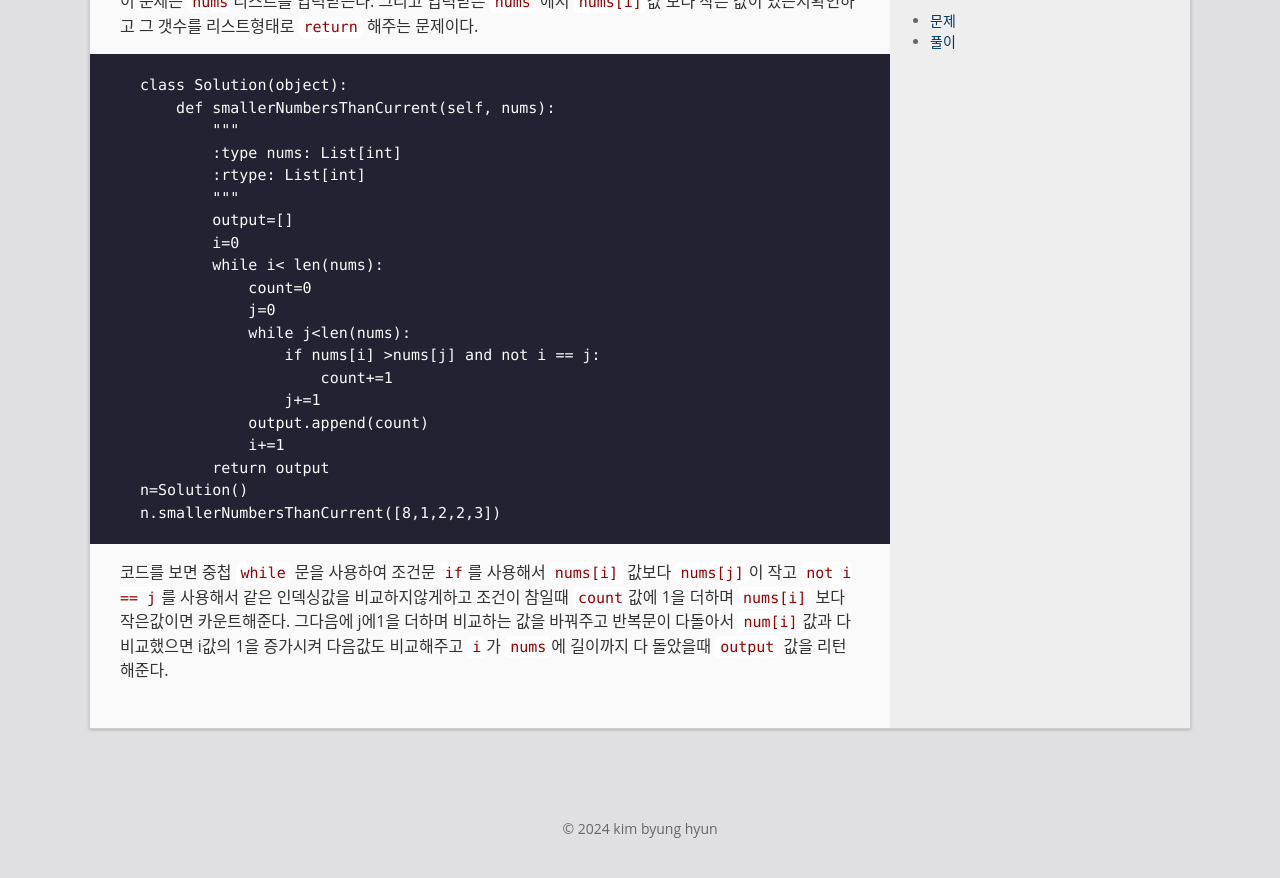
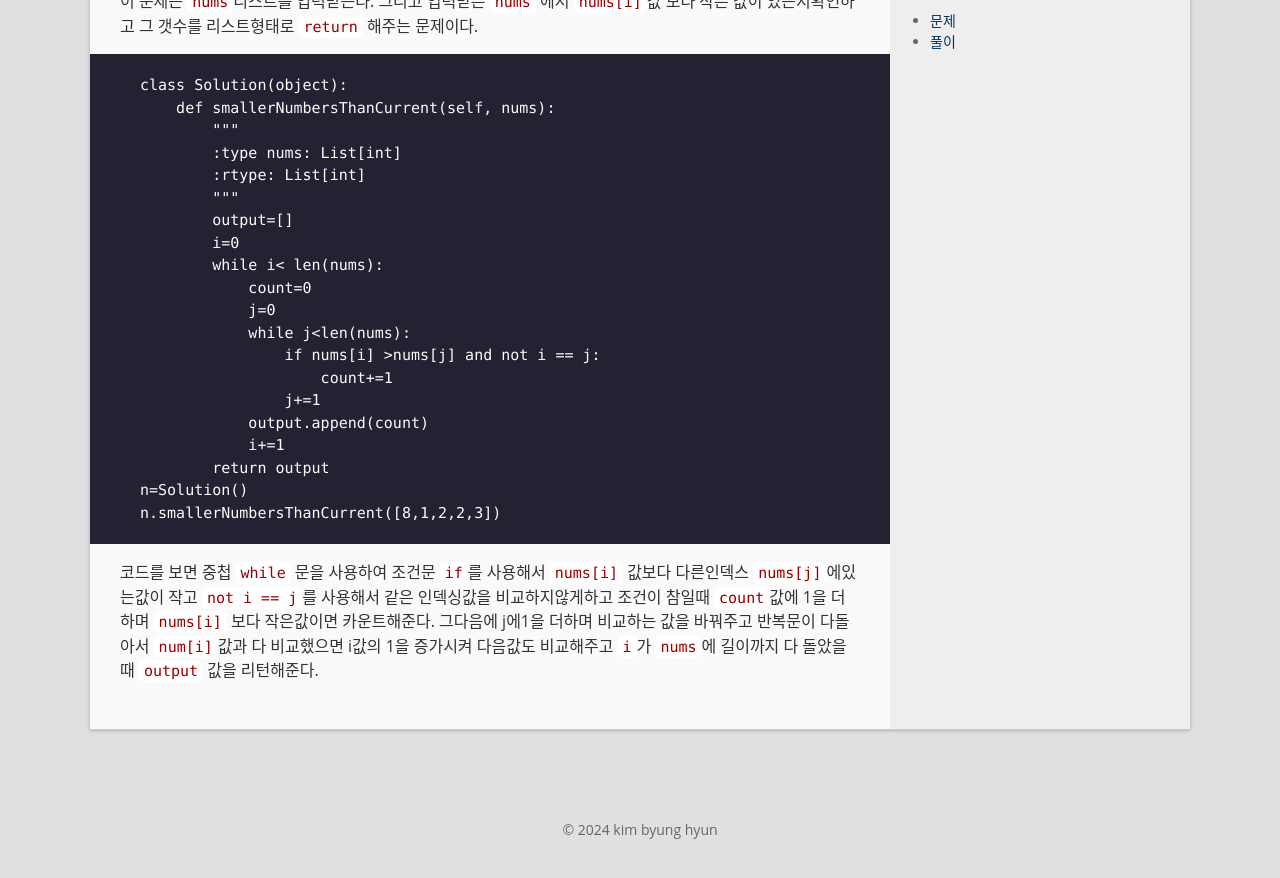
Before and after one commit to bh6366632/bh6366632.github.com, a Jekyll site: the page built from _posts/2024-04-29-manybumbers.md, in a window 1280 px wide and 900 px high, scrolled down 777 px. Shown: the top 878 px of the window. Built offline with Jekyll 4.4.1, drawn with Linux system fonts in a browser that asks for light colours.

Commit message:
Update 2024-04-29-manybumbers.md

````diff
--- a/_posts/2024-04-29-manybumbers.md
+++ b/_posts/2024-04-29-manybumbers.md
@@ -49,6 +49,6 @@ n=Solution()
 n.smallerNumbersThanCurrent([8,1,2,2,3])
 ```
 
-코드를 보면 중첩 `while` 문을 사용하여 조건문 `if`를 사용해서 `nums[i]` 값보다 `nums[j]`이 작고 `not i == j`를 사용해서 같은 인덱싱값을
+코드를 보면 중첩 `while` 문을 사용하여 조건문 `if`를 사용해서 `nums[i]` 값보다 다른인덱스 `nums[j]`에있는값이 작고 `not i == j`를 사용해서 같은 인덱싱값을
 비교하지않게하고 조건이 참일때 `count`값에 1을 더하며 `nums[i]` 보다 작은값이면 카운트해준다. 그다음에 j에1을 더하며 비교하는 값을 바꿔주고
 반복문이 다돌아서 `num[i]`값과 다 비교했으면 i값의 1을 증가시켜 다음값도 비교해주고 `i`가 `nums`에 길이까지 다 돌았을때 `output` 값을 리턴해준다.
````
